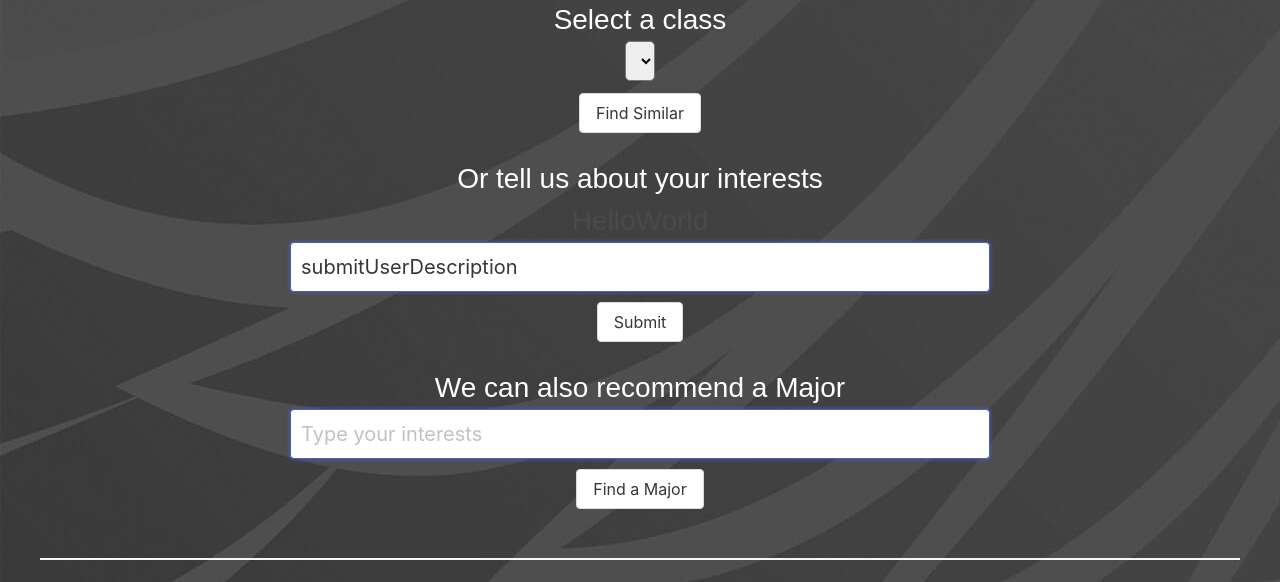
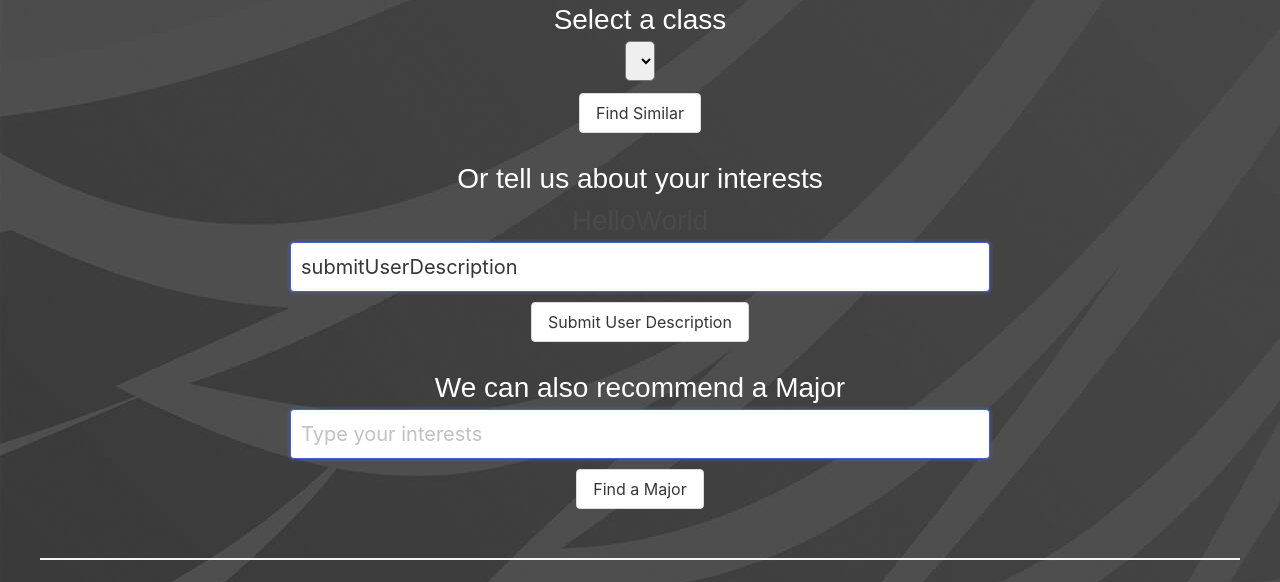
Before and after one commit to DJT777/LinguisAquilis, a Flask app: page /findcourses in a window 1280 px wide. Shown: the part 95-677 px from the top of the page. Run offline with Flask 2, Linux system fonts and the light colour scheme; lists and menus that the app fills with data are empty; some libraries are stand-ins or nearby versions.

Commit message:
added support for user selection

```diff
--- a/main.py
+++ b/main.py
@@ -90,7 +90,7 @@ def findcourses():
                     class_data_copy.append(x['course_title'].strip())
         return render_template('findcourses.html', mymethod="GET", returnList=class_data_copy)
     if request.method == "POST":
-            if request.form['submitButton'] == "submitUserDescription":
+            if request.form['submitButton'] == "Submit User Description":
                 # get form data
                 data = []
                 user_description = request.form['userInputDescription']
--- a/templates/findcourses.html
+++ b/templates/findcourses.html
@@ -29,11 +29,11 @@ content %}
         class="input is-medium is-focused"
         type="text"
         id="userInputDescription"
-        name="submitButton"
+        name="userInputDescription"
         value="submitUserDescription"
         placeholder="Type your interests"
       /><br />
-      <input formmethod="POST" type="submit" value="Submit" class="button" />
+      <input formmethod="POST" type="submit" name="submitButton" value="Submit User Description" class="button" />
     </form>
   </div>
 </section>
```
